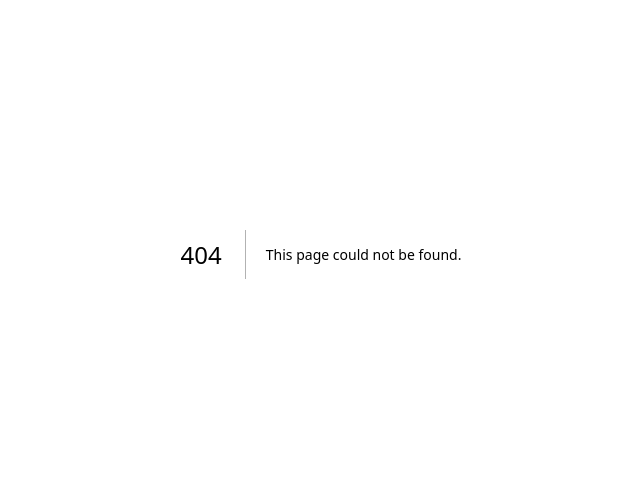
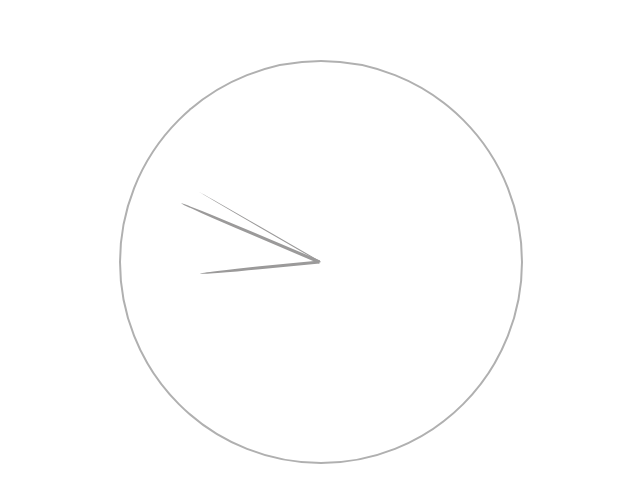
Before and after one commit to siddhantbhatia/merge-repo-spike, a Next.js app in the folder dev-website-repo-merge/: page /react-challenge/analog-clock in a window 1280 px wide. Before the commit this address had no page. Shown: the part 146-648 px from the top of the page, without its empty margins (319-959 px from the left). Built offline with nearby package versions, Linux system fonts and the light colour scheme.

Commit message:
add analog clock

```diff
--- /dev/null
+++ b/dev-website-repo-merge/app/hooks/index.ts
@@ -0,0 +1 @@
+export * from "./useCurrentTime";
--- /dev/null
+++ b/dev-website-repo-merge/app/hooks/useCurrentTime.ts
@@ -0,0 +1,19 @@
+"use client";
+
+import { useEffect, useState } from "react";
+
+export const useCurrentTime = () => {
+  let [currentTime, setCurrentTime] = useState(new Date());
+
+  useEffect(() => {
+    const interval = setInterval(() => {
+      setCurrentTime(new Date());
+    }, 100);
+
+    return () => {
+      clearInterval(interval);
+    };
+  }, []);
+
+  return currentTime;
+};
--- /dev/null
+++ b/dev-website-repo-merge/app/react-challenge/analog-clock/page.module.css
@@ -0,0 +1,33 @@
+.clock {
+    height: 400px;
+    width: 400px;
+    border-radius: 50%;
+    position: relative;
+    border: 2px solid rgb(176, 176, 176);
+    transform: rotate(180deg); /* optional: clocks hands will face down and have to offset by 180 for pure calculation */
+}
+
+.clock_hand {
+    position: absolute;
+    top: 200px; /* align to center of the clock */
+    left: 200px; /* align to center of the clock */
+    background-color: rgb(155, 154, 154);
+    transform-origin: top center; /* to rotate about top center edge of the hand instead of default height and width center  */
+    border-bottom-left-radius: 50%;
+    border-bottom-right-radius: 50%;
+}
+
+.clock_hand_second {
+    height: 140px;
+    width: 1px;
+}
+
+.clock_hand_minute {
+    height: 150px;
+    width: 3px;
+}
+
+.clock_hand_hour {
+    height: 120px;
+    width: 3px;
+}
--- /dev/null
+++ b/dev-website-repo-merge/app/react-challenge/analog-clock/page.tsx
@@ -0,0 +1,67 @@
+"use client";
+
+import { useEffect, useState } from "react";
+import { useCurrentTime } from "app/hooks";
+
+import styles from "./page.module.css";
+
+const CIRCLE_RADIUS = 360;
+
+function padTwoDigit(number: number) {
+  return number >= 10 ? String(number) : `0${number}`;
+}
+
+export default function AnalogClockPage() {
+  const currentTime = useCurrentTime();
+  const [isOnServer, setIsOnServer] = useState(true);
+
+  useEffect(() => {
+    setIsOnServer(false);
+  });
+
+  const hour = currentTime.getHours() % 12;
+  const minute = currentTime.getMinutes();
+  const second = currentTime.getSeconds();
+
+  const secondFraction = second / 60;
+  const minuteFraction = (minute + secondFraction) / 60;
+  const hourFraction = (hour + minuteFraction) / 12;
+
+  const dateTimeDisplay = `${padTwoDigit(hour)}:${padTwoDigit(
+    minute
+  )}:${padTwoDigit(second)}`;
+
+  return isOnServer ? (
+    <div>Loading...</div>
+  ) : (
+    <time
+      dateTime={dateTimeDisplay} // for screen readers to announce the date time in 24hour format
+      className={styles.clock}
+    >
+      <ClockHand
+        angle={hourFraction * CIRCLE_RADIUS}
+        className={styles.clock_hand_hour}
+      />
+      <ClockHand
+        angle={minuteFraction * CIRCLE_RADIUS}
+        className={styles.clock_hand_minute}
+      />
+      <ClockHand
+        angle={secondFraction * CIRCLE_RADIUS}
+        className={styles.clock_hand_second}
+      />
+    </time>
+  );
+}
+
+function ClockHand({ angle = 0, className = "" }) {
+  return (
+    <div
+      aria-hidden={true} // hide from accessibility since it is for presentation purpose and not useful to screen readers
+      className={`${styles.clock_hand} ${className}`}
+      style={{
+        transform: `rotate(${angle}deg)`,
+      }}
+    />
+  );
+}
--- /dev/null
+++ b/dev-website-repo-merge/app/react-challenge/layout.tsx
@@ -0,0 +1,18 @@
+export default function ReactChallengeLayout({
+  children,
+}: {
+  children: React.ReactNode;
+}) {
+  return (
+    <main
+      style={{
+        display: "flex",
+        alignItems: "center",
+        justifyContent: "center",
+        minHeight: "100vh",
+      }}
+    >
+      {children}
+    </main>
+  );
+}
```
